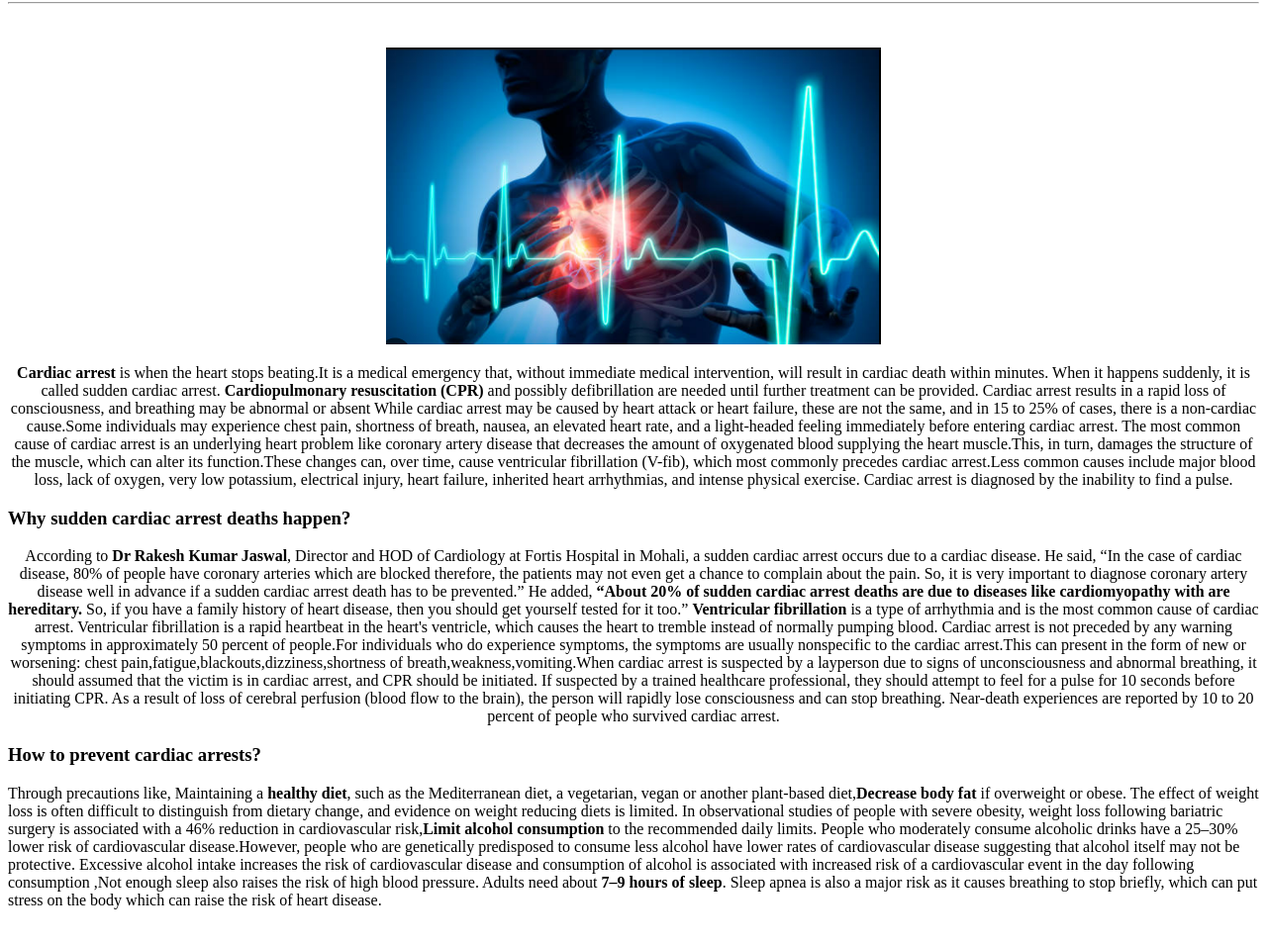
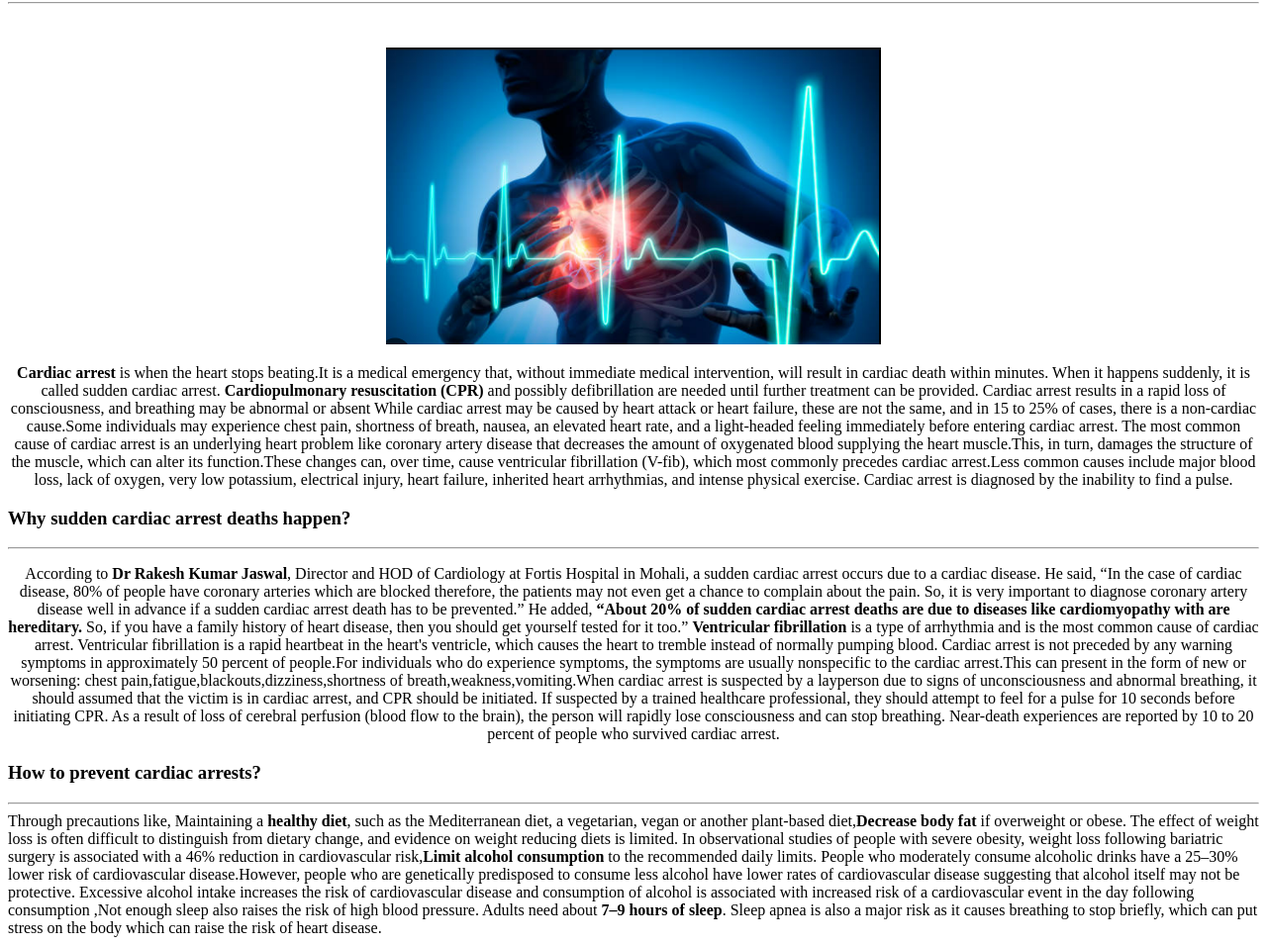
Before and after one commit to Manjudevika/Cardiac-Arrest, a plain HTML site: page index.html in a window 1280 px wide. Shown: the part 78-1033 px from the top of the page at 99% size. Before the commit the page ends 1005 px from the top, so only its background shows below. Drawn offline with Linux system fonts and the light colour scheme.

Commit message:
Update index.html

```diff
--- a/index.html
+++ b/index.html
@@ -15,12 +15,12 @@
 While cardiac arrest may be caused by heart attack or heart failure, these are not the same, and in 15 to 25% of cases, there is a non-cardiac cause.Some individuals may experience chest pain, shortness of breath, nausea, an elevated heart rate, and a light-headed feeling immediately before entering cardiac arrest.
  The most common cause of cardiac arrest is an underlying heart problem like coronary artery disease that decreases the amount of oxygenated blood supplying the heart muscle.This, in turn, damages the structure of the muscle, which can alter its function.These changes can, over time, cause ventricular fibrillation (V-fib), which most commonly precedes cardiac arrest.Less common causes include major blood loss, lack of oxygen, very low potassium, electrical injury, heart failure, inherited heart arrhythmias, and intense physical exercise. Cardiac arrest is diagnosed by the inability to find a pulse.</p>
     </center>
-    <h3>Why sudden cardiac arrest deaths happen?</h3>
+    <h3>Why sudden cardiac arrest deaths happen?</h3><hr>
 <center><p>
     According to <b>Dr Rakesh Kumar Jaswal</b>, Director and HOD of Cardiology at Fortis Hospital in Mohali, a sudden cardiac arrest occurs due to a cardiac disease. He said, “In the case of cardiac disease, 80% of people have coronary arteries which are blocked therefore, the patients may not even get a chance to complain about the pain. So, it is very important to diagnose coronary artery disease well in advance if a sudden cardiac arrest death has to be prevented.” He added,<b> “About 20% of sudden cardiac arrest deaths are due to diseases like cardiomyopathy with are hereditary.</b> So, if you have a family history of heart disease, then you should get yourself tested for it too.”
  <b>Ventricular fibrillation</b> is a type of arrhythmia and is the most common cause of cardiac arrest. Ventricular fibrillation is a rapid heartbeat in the heart's ventricle, which causes the heart to tremble instead of normally pumping blood.
 Cardiac arrest is not preceded by any warning symptoms in approximately 50 percent of people.For individuals who do experience symptoms, the symptoms are usually nonspecific to the cardiac arrest.This can present in the form of new or worsening:
  chest pain,fatigue,blackouts,dizziness,shortness of breath,weakness,vomiting.When cardiac arrest is suspected by a layperson due to signs of unconsciousness and abnormal breathing, it should assumed that the victim is in cardiac arrest, and CPR should be initiated. If suspected by a trained healthcare professional, they should attempt to feel for a pulse for 10 seconds before initiating CPR. As a result of loss of cerebral perfusion (blood flow to the brain), the person will rapidly lose consciousness and can stop breathing. Near-death experiences are reported by 10 to 20 percent of people who survived cardiac arrest.</center>
-</p><h3>How to prevent cardiac arrests?</h3>Through precautions like, Maintaining a <b>healthy diet</b>, such as the Mediterranean diet, a vegetarian, vegan or another plant-based diet,<b>Decrease body fat</b> if overweight or obese. The effect of weight loss is often difficult to distinguish from dietary change, and evidence on weight reducing diets is limited. In observational studies of people with severe obesity, weight loss following bariatric surgery is associated with a 46% reduction in cardiovascular risk,<b>Limit alcohol consumption </b>to the recommended daily limits. People who moderately consume alcoholic drinks have a 25–30% lower risk of cardiovascular disease.However, people who are genetically predisposed to consume less alcohol have lower rates of cardiovascular disease suggesting that alcohol itself may not be protective. Excessive alcohol intake increases the risk of cardiovascular disease and consumption of alcohol is associated with increased risk of a cardiovascular event in the day following consumption
+</p><h3>How to prevent cardiac arrests?</h3><hr>Through precautions like, Maintaining a <b>healthy diet</b>, such as the Mediterranean diet, a vegetarian, vegan or another plant-based diet,<b>Decrease body fat</b> if overweight or obese. The effect of weight loss is often difficult to distinguish from dietary change, and evidence on weight reducing diets is limited. In observational studies of people with severe obesity, weight loss following bariatric surgery is associated with a 46% reduction in cardiovascular risk,<b>Limit alcohol consumption </b>to the recommended daily limits. People who moderately consume alcoholic drinks have a 25–30% lower risk of cardiovascular disease.However, people who are genetically predisposed to consume less alcohol have lower rates of cardiovascular disease suggesting that alcohol itself may not be protective. Excessive alcohol intake increases the risk of cardiovascular disease and consumption of alcohol is associated with increased risk of a cardiovascular event in the day following consumption
 ,Not enough sleep also raises the risk of high blood pressure. Adults need about<b> 7–9 hours of sleep</b>. Sleep apnea is also a major risk as it causes breathing to stop briefly, which can put stress on the body which can raise the risk of heart disease. </body>
 </html>
```
